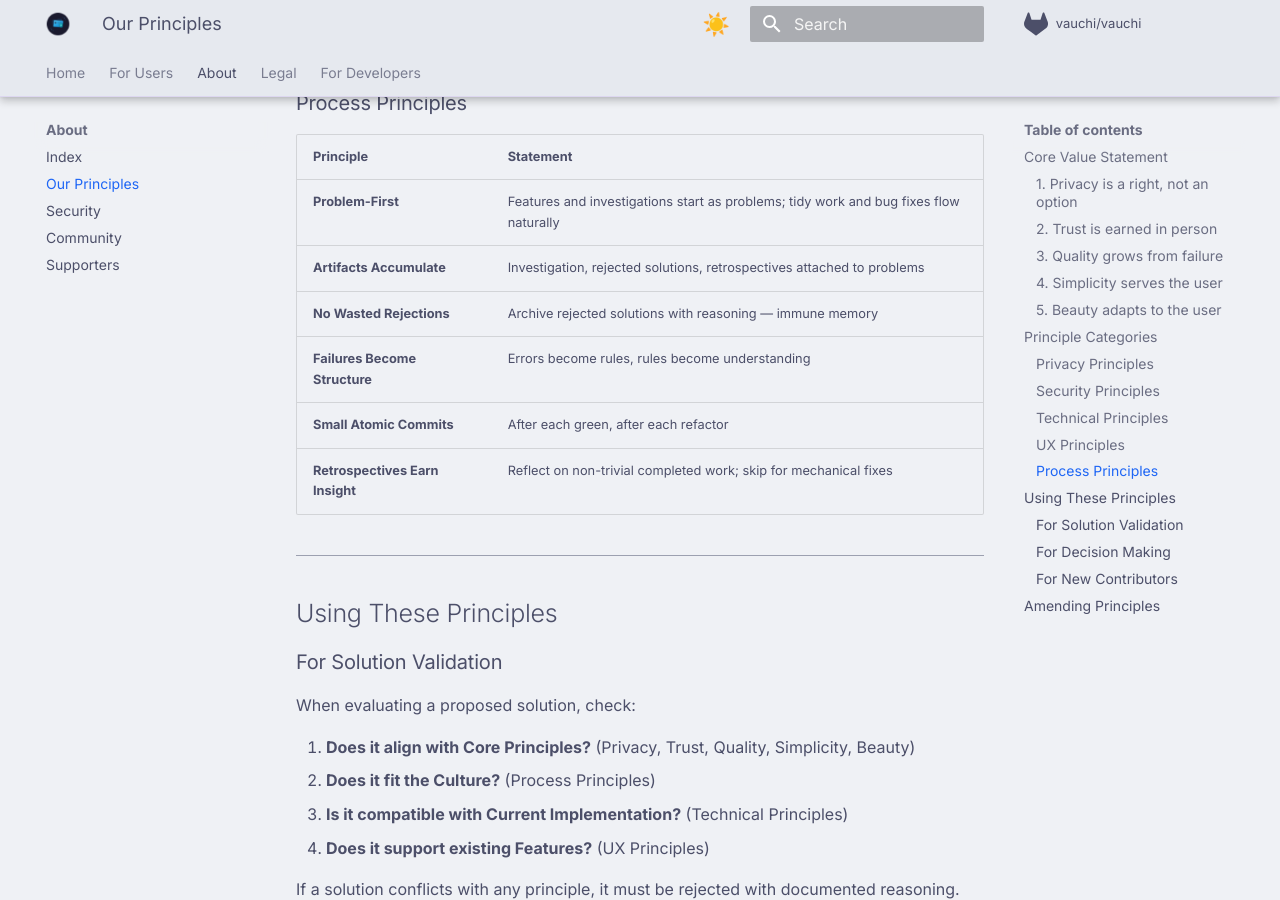
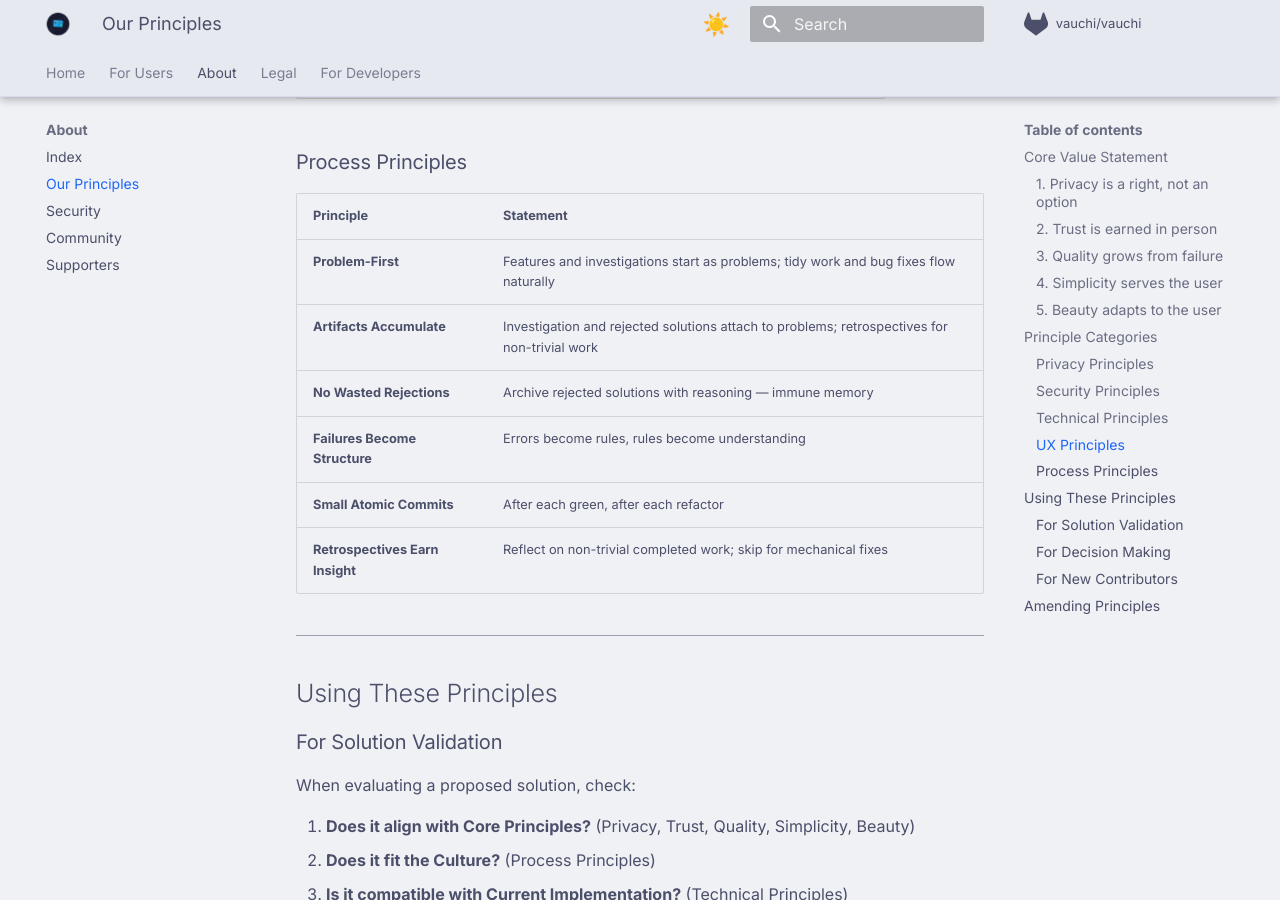
Before and after one commit to vauchi/docs, an MkDocs documentation site: the page built from docs/about/principles.md, in a window 1280 px wide and 900 px high, scrolled down 3643 px. Built offline with MkDocs 1.6.1 and Material for MkDocs 9.7.7, drawn with Linux system fonts in a browser that asks for light colours; comment, search, counter and statistics services are not loaded; some of the changed text lies outside the part shown.

Commit message:
fix: restore suppressed-failure prohibition + reconcile retrospective wording
Review findings:
- Regression: "No hacks, no tech debt, no ignored tests" was dropped.
  Restored as: "No suppressed failures — #[ignore] must become a
  tracked problem, not a permanent state."
- Self-consistency: "Artifacts Accumulate" unconditionally attached
  retrospectives; "Retrospectives Earn Insight" said skip for
  mechanical fixes. Reconciled: artifacts says "retrospectives for
  non-trivial work."

Co-Authored-By: Claude Opus 4.6 <noreply@anthropic.com>

```diff
--- a/docs/about/principles.md
+++ b/docs/about/principles.md
@@ -121,7 +123,7 @@ Simplicity and beauty go hand in hand — and beauty is personal.
 | Principle | Statement |
 |-----------|-----------|
 | **Problem-First** | Features and investigations start as problems; tidy work and bug fixes flow naturally |
-| **Artifacts Accumulate** | Investigation, rejected solutions, retrospectives attached to problems |
+| **Artifacts Accumulate** | Investigation and rejected solutions attach to problems; retrospectives for non-trivial work |
 | **No Wasted Rejections** | Archive rejected solutions with reasoning — immune memory |
 | **Failures Become Structure** | Errors become rules, rules become understanding |
 | **Small Atomic Commits** | After each green, after each refactor |
```
Also changed, not shown: other parts of docs/about/principles.md (+2 -0 lines).
